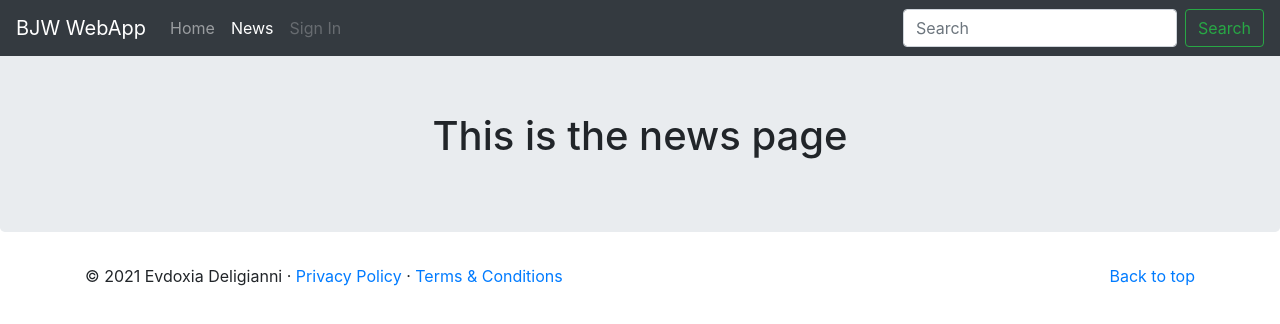
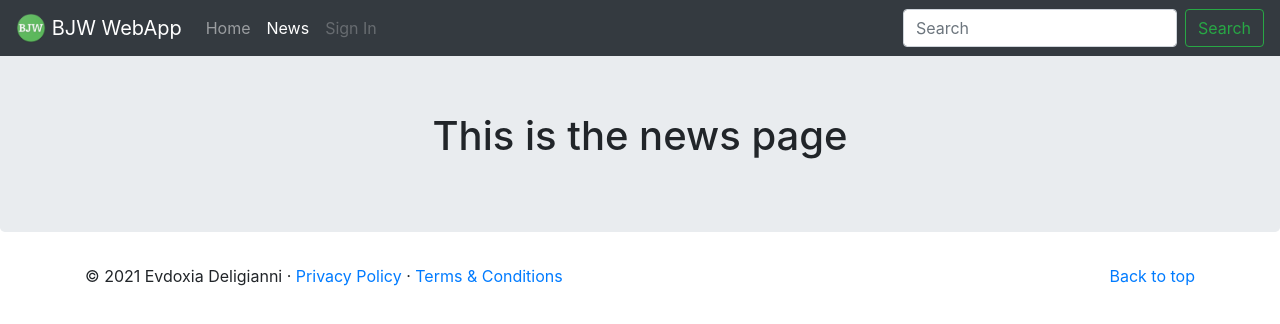
Before and after one commit to evideli/BJW-WebApp, a website built with webpack: page src/news.html in a window 1280 px wide. Built offline with nearby package versions, Linux system fonts and the light colour scheme.

Commit message:
Added new favicon and brand icon and used it in navbar

```diff
--- a/src/news.html
+++ b/src/news.html
@@ -16,7 +16,10 @@
 <body>
   <header>
     <nav class="navbar navbar-expand-md navbar-dark fixed-top bg-dark">
-      <a class="navbar-brand" href="./index.html">BJW WebApp</a>
+      <a class="navbar-brand" href="./index.html">
+        <img src="public/bjw-icon.png" width="30" height="30" class="d-inline-block align-top" alt="BJW Brand Icon">
+        BJW WebApp
+      </a>
       <button class="navbar-toggler" type="button" data-toggle="collapse" data-target="#navbarCollapse"
         aria-controls="navbarCollapse" aria-expanded="false" aria-label="Toggle navigation">
         <span class="navbar-toggler-icon"></span>
--- a/webpack.config.js
+++ b/webpack.config.js
@@ -141,7 +141,7 @@ files.forEach(file => {
     new HtmlWebPackPlugin({
       filename: path.basename(file),
       template: file,
-      favicon: path.resolve(__dirname, './src/public/icon.ico'),
+      favicon: path.resolve(__dirname, './src/public/favicon.png'),
       minify: !IS_DEV,
     })
   );
```
Also changed, not shown: src/index.html (+4 -1 lines), src/public/bjw-icon.png (added), src/public/favicon.png (added), src/public/icon.ico (deleted).
